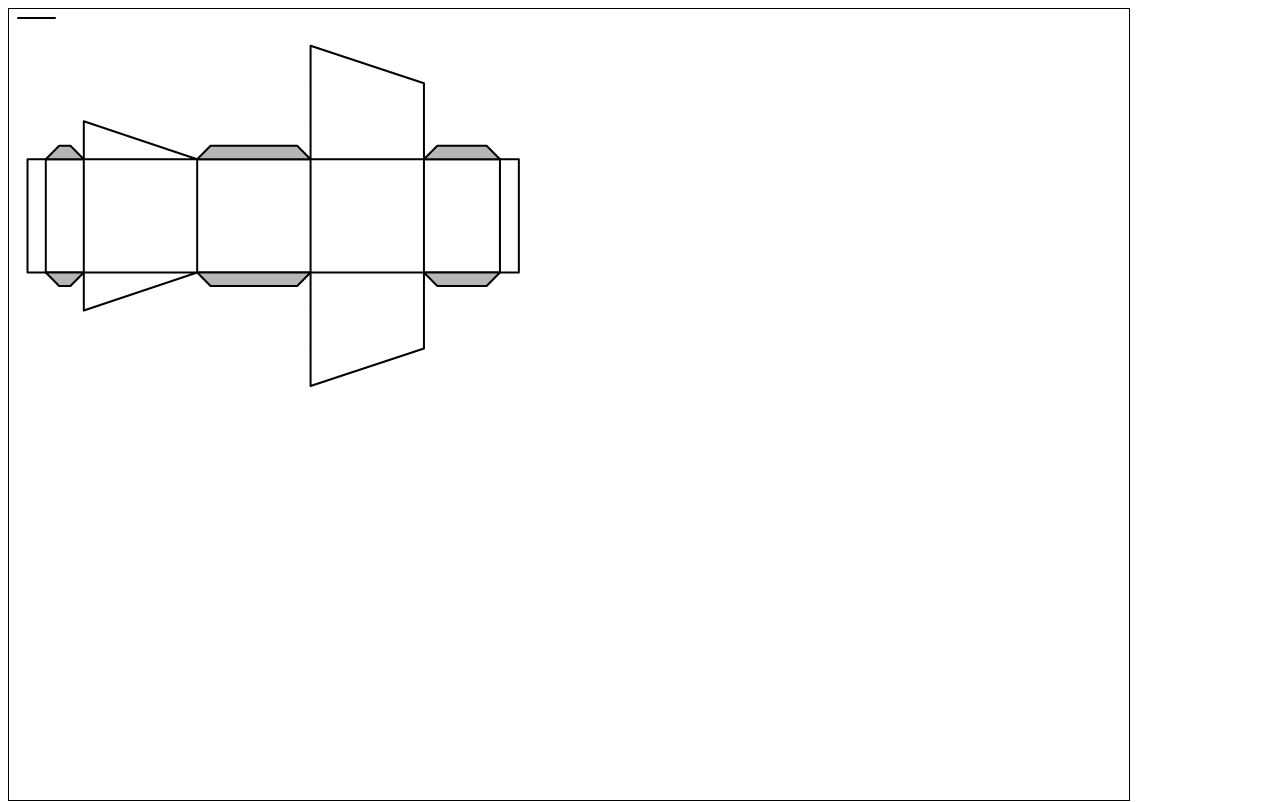
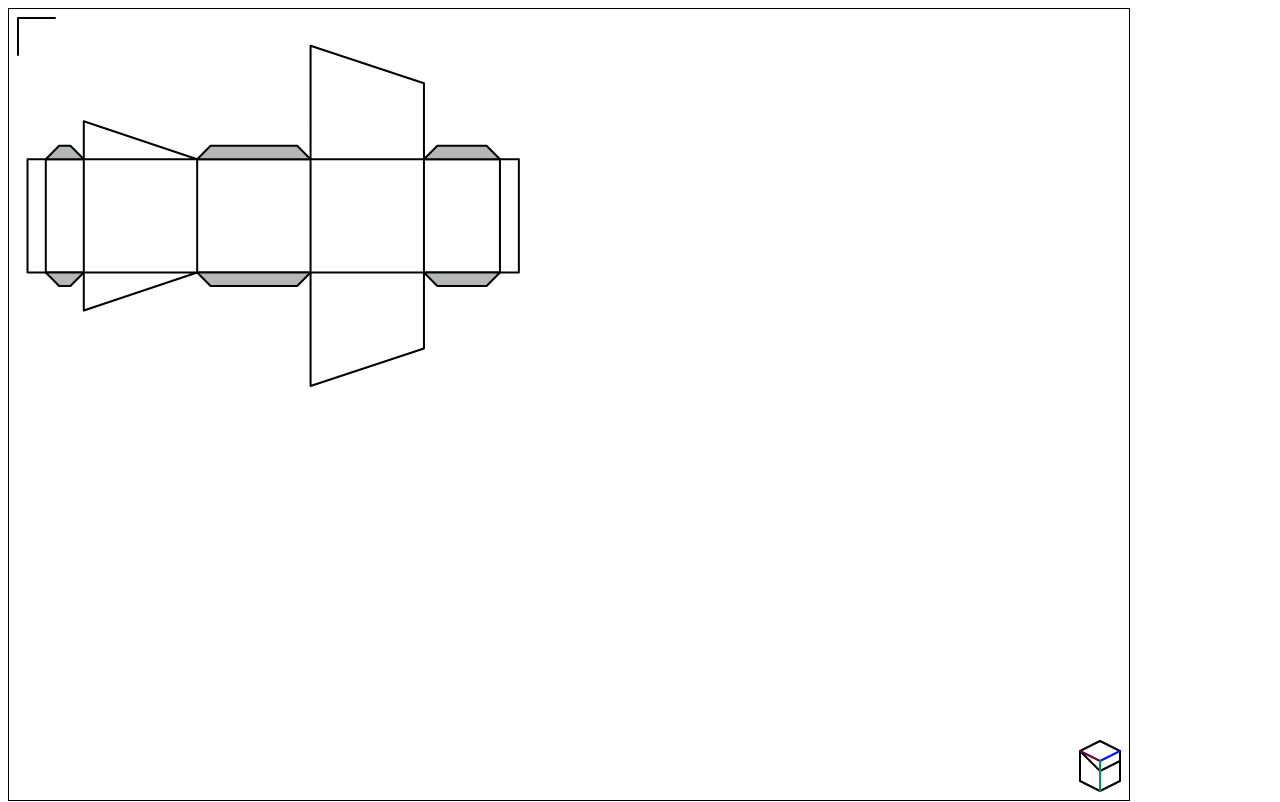
Before and after one commit to PaulineFR/PaulineFR.github.io, a plain HTML site: page patron_de_boite_pour_papa/index.html in a window 1280 px wide. Shown: the top 802 px of the page. Drawn offline with Linux system fonts and the light colour scheme.

Commit message:
:lipstick: regle 1c verticale, schema couleurs, taille max : 6.5 cm

```diff
--- a/patron_de_boite_pour_papa/index.html
+++ b/patron_de_boite_pour_papa/index.html
@@ -56,11 +56,11 @@
     <h6>Reset</h6>
     <button onclick="drawC();" style="width: 50px;height: 20px;">Ø</button>
     <h6></h6>
-    <input id="largeur" type="range" min="20" max="50" value="30" onchange="changeLargeur();" >
+    <input id="largeur" type="range" min="20" max="65" value="30" onchange="changeLargeur();" >
     <h6></h6>
-    <input id="hauteur" type="range" min="20" max="50" value="30" onchange="changeHauteur();">
+    <input id="hauteur" type="range" min="20" max="65" value="30" onchange="changeHauteur();">
     <h6></h6>
-    <input id="profondeur" type="range" min="20" max="50" value="30" onchange="changeProfondeur();">
+    <input id="profondeur" type="range" min="20" max="65" value="30" onchange="changeProfondeur();">
     <h6>Download</h6>
     <a className="download-link" href="" download="monImage.png">⇓ here ⇓</a>
 </body>
@@ -150,12 +150,55 @@
         ctx.beginPath();
         ctx.moveTo(10, 10);
         ctx.lineTo(37+10, 10);
+        ctx.moveTo(10, 10);
+        ctx.lineTo(10, 37+10);
         ctx.stroke();
 
+        //schema boite couleur
+        // le contour
+        ctx.beginPath();
+        var x = canvas.width - 50;
+        var y = canvas.height - 50;
+        ctx.moveTo(x, y);
+        ctx.lineTo(x+20, y-10);
+        ctx.lineTo(x+40, y);
+        ctx.lineTo(x+40, y+30);
+        ctx.lineTo(x+20, y+40);
+        ctx.lineTo(x, y+30);
+        ctx.lineTo(x, y);
+        ctx.stroke();
+        //la fente en biais
+        ctx.beginPath()
+        ctx.moveTo(x, y);
+        ctx.lineTo(x+20, y+20);
+        ctx.lineTo(x+40, y+10);
+        ctx.stroke();
+        //le trait rose
+        ctx.beginPath();
+        ctx.moveTo(x, y);
+        ctx.strokeStyle = "#5f0340";
+        ctx.lineTo(x+20, y+10);
+        ctx.stroke();
+        // le trait bleu
+        ctx.beginPath();
+        ctx.moveTo(x+20, y+10);
+        ctx.strokeStyle = "#000fff";;
+        ctx.lineTo(x+40, y);
+        ctx.stroke();
+        //le trait vert
+        ctx.beginPath()
+        ctx.strokeStyle = "#029450";
+        ctx.moveTo(x+20, y+10);
+        ctx.lineTo(x+20, y+40);
+        ctx.stroke();
 
+        ctx.strokeStyle = "#000000";
+
+
+        ctx.beginPath();
         // les 3 carrés
-        var x = Math.round(h/3) + convertCmToPx(1);
-        var y = h + convertCmToPx(1);
+        x = Math.round(h/3) + convertCmToPx(1);
+        y = h + convertCmToPx(1);
         ctx.beginPath();
         // 1er carré
         ctx.moveTo(x, y);
```
